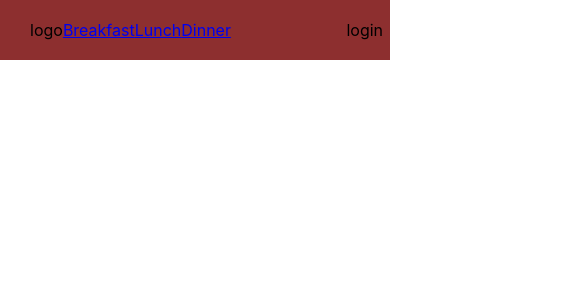
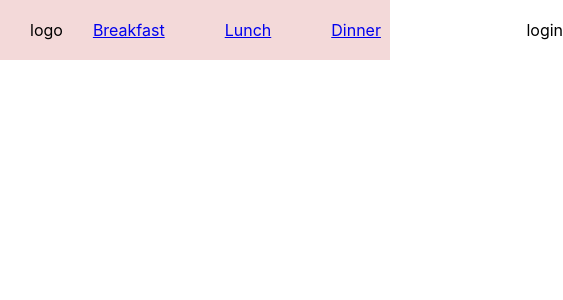
Before and after one commit to NMDiaw97/MyRecipes, a React (Create React App) app: page / in a window 390 px wide. Shown: the top 300 px of the page, 563 px wide, since content can reach past the window. Built offline with nearby package versions, Linux system fonts and the light colour scheme.

Commit message:
responsivness

```diff
--- a/package.json
+++ b/package.json
@@ -8,7 +8,7 @@
     "@testing-library/user-event": "^13.5.0",
     "react": "^18.1.0",
     "react-dom": "^18.1.0",
-    "react-scripts": "5.0.1",
+    "react-scripts": "^5.0.1",
     "web-vitals": "^2.1.4"
   },
   "scripts": {
--- a/src/components/home.js
+++ b/src/components/home.js
@@ -13,6 +13,7 @@ function Home() {
                     <li className="item">
                         <a href="#">Dinner</a>
                     </li>
+
                 </ul>
                 <div className="login">login</div>
             </div>
--- a/src/index.css
+++ b/src/index.css
@@ -17,7 +17,7 @@ body {
 .navbar .container {
   display: flex;
   flex-direction: row;
-  background-color: rgb(141, 47, 47);
+  background-color: rgb(243, 217, 217);
   margin: 0px auto;
   padding: 0px 30px;
   justify-content: space-between;
@@ -32,6 +32,9 @@ ul {
   display: flex;
   flex-direction: row;
 }
+.nav li {
+  padding: 0px 30px;
+}
 
 .login{
 }
```
Also changed, not shown: 1 other file (tests, documents, lock files or other folders).
